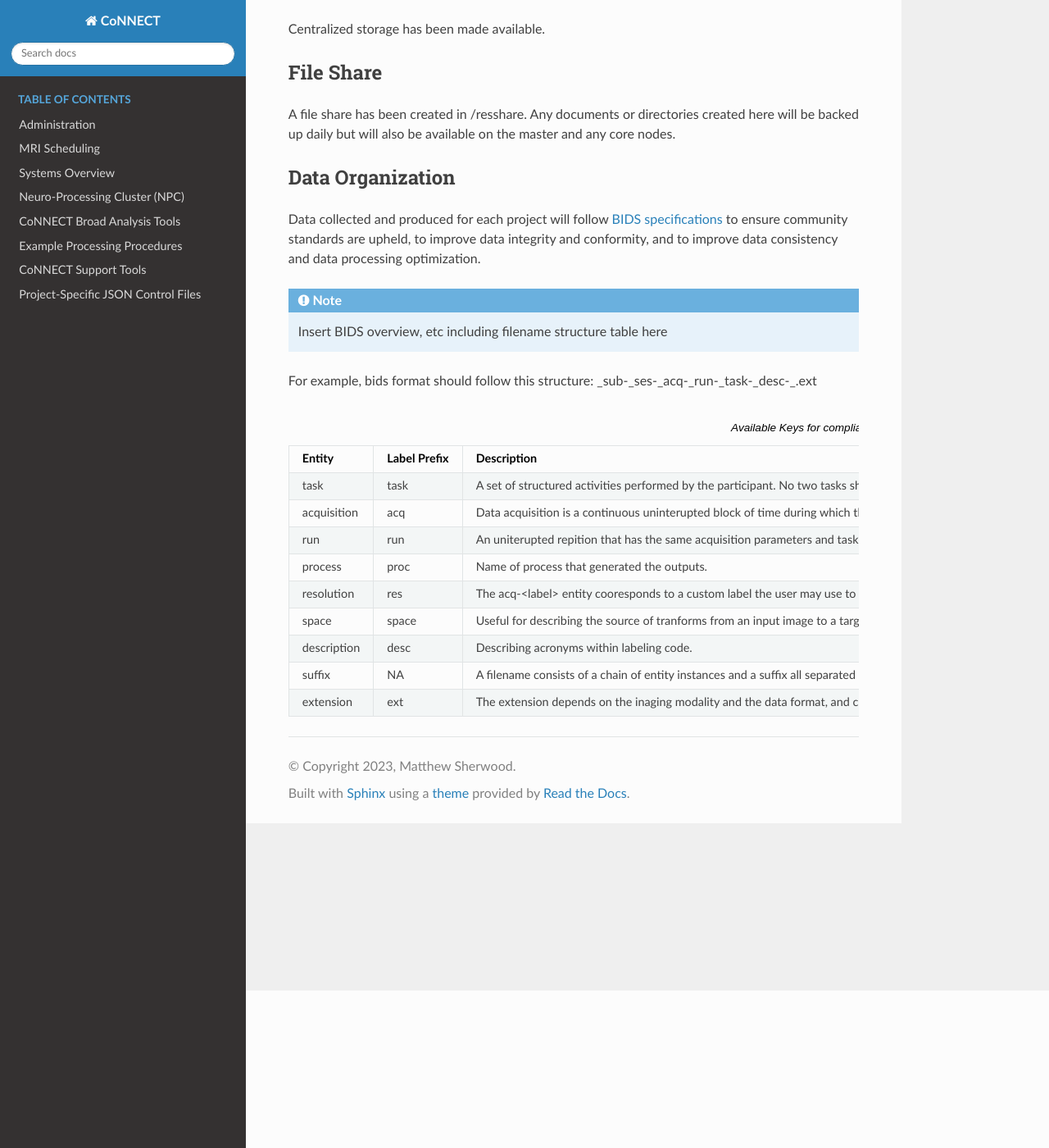
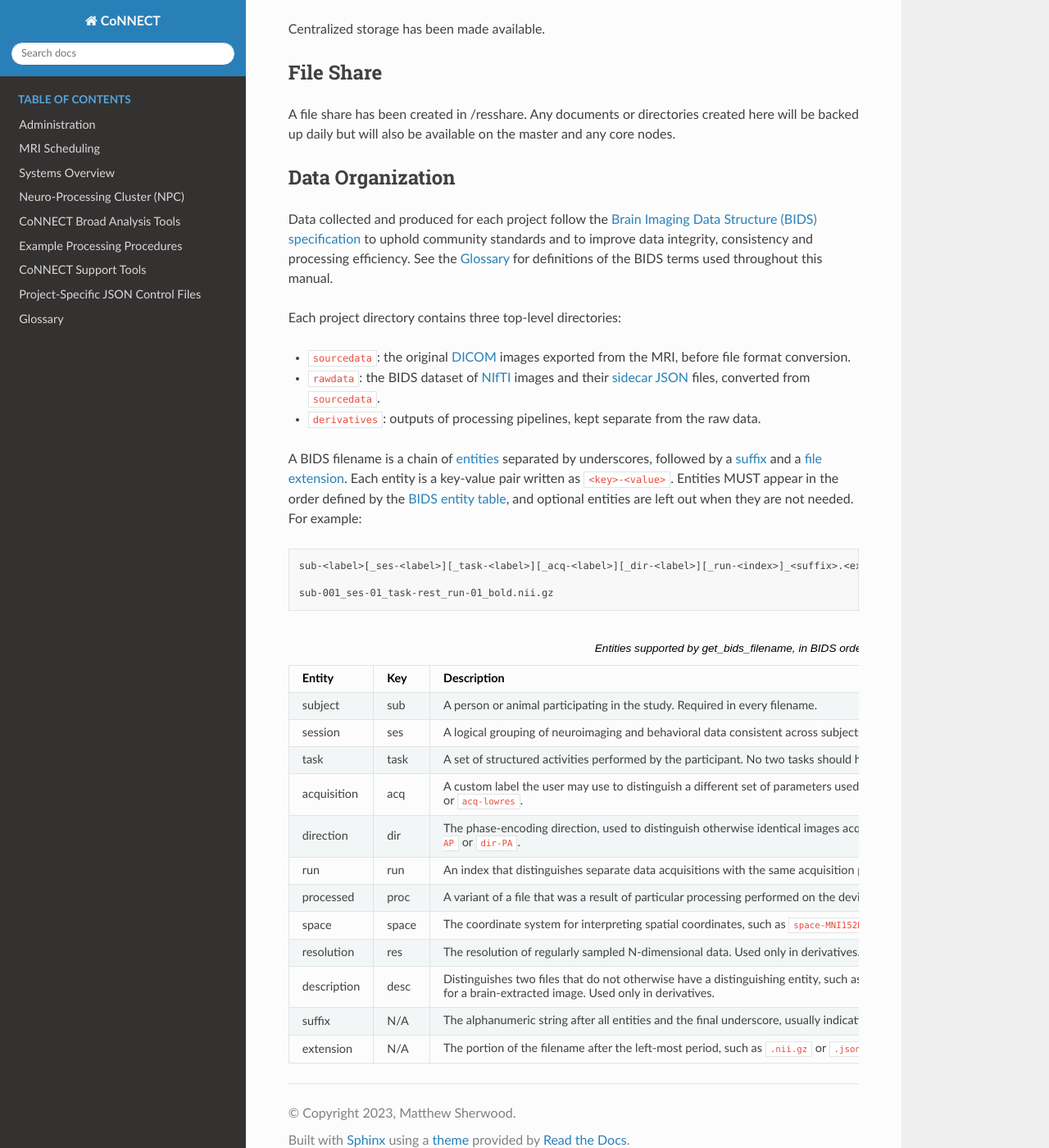
Before and after one commit to mattsherwood87/wsuconnect, a Sphinx documentation site: the page built from docs/source/systems_overview/data_storage.rst, in a window 1280 px wide and 1400 px high, scrolled down 192 px. Shown: the whole window at 82% size. Built offline with Sphinx 7.4.7 and the Read the Docs theme 3.1.0, drawn with Linux system fonts in a browser that asks for light colours.

Commit message:
Add BIDS glossary and correct Data Organization terminology
Add a glossary page defining BIDS, image format, hardware and cluster
terms, and rewrite the Data Organization section and entity table to
match the BIDS specification (entity order, keys, definitions).

Co-Authored-By: Claude Opus 5.5 <noreply@anthropic.com>
Claude-Session: https://claude.ai/code/session_01RuKq8sGMeBb23TQgV9bpw7

```diff
--- a/docs/source/index.rst
+++ b/docs/source/index.rst
@@ -34,3 +34,4 @@ data loss, expedited data processing and rapid project development.
    example_processing_procedures/index
    support_tools/index
    project-specific_JSON_control_files/index
+   glossary
--- a/docs/source/systems_overview/data_storage.rst
+++ b/docs/source/systems_overview/data_storage.rst
@@ -15,53 +15,78 @@ A file share has been created in /resshare. Any documents or directories created
 available on the master and any core nodes.
 
 
+.. _data_organization:
+
 Data Organization
 -----------------
 
-Data collected and produced for each project will follow `BIDS specifications <https://bids-specification.readthedocs.io/en/stable/>`__ to ensure community standards are upheld, to improve
-data integrity and conformity, and to improve data consistency and data processing optimization.
+Data collected and produced for each project follow the `Brain Imaging Data Structure (BIDS) specification <https://bids-specification.readthedocs.io/en/stable/>`__
+to uphold community standards and to improve data integrity, consistency and processing efficiency. See the :doc:`../glossary` for
+definitions of the BIDS terms used throughout this manual.
 
-.. note:: Insert BIDS overview, etc including filename structure table here
+Each project directory contains three top-level directories:
 
+* ``sourcedata``: the original :term:`DICOM` images exported from the MRI, before file format conversion.
+* ``rawdata``: the BIDS dataset of :term:`NIfTI` images and their :term:`sidecar JSON` files, converted from ``sourcedata``.
+* ``derivatives``: outputs of processing pipelines, kept separate from the raw data.
 
-For example, bids format should follow this structure:
-_sub-_ses-_acq-_run-_task-_desc-_.ext
+A BIDS filename is a chain of :term:`entities <entity>` separated by underscores, followed by a :term:`suffix` and a
+:term:`file extension`. Each entity is a key-value pair written as ``<key>-<value>``. Entities MUST appear in the order defined by the
+`BIDS entity table <https://bids-specification.readthedocs.io/en/stable/appendices/entity-table.html>`__, and optional entities
+are left out when they are not needed. For example:
+
+.. code-block:: text
+
+    sub-<label>[_ses-<label>][_task-<label>][_acq-<label>][_dir-<label>][_run-<index>]_<suffix>.<extension>
+
+    sub-001_ses-01_task-rest_run-01_bold.nii.gz
 
 
 .. _get_bids_filename_table:
 
-.. list-table:: Available Keys for compliant get_bids_filename from input labels.
-   :widths: 30 15 55
+.. list-table:: Entities supported by get_bids_filename, in BIDS order.
+   :widths: 20 20 60
    :header-rows: 1
 
    * - **Entity**
-     - **Label Prefix**
+     - **Key**
      - **Description**
+   * - subject
+     - sub
+     - A person or animal participating in the study. Required in every filename.
+   * - session
+     - ses
+     - A logical grouping of neuroimaging and behavioral data consistent across subjects.
    * - task
      - task
-     - A set of structured activities performed by the participant. No two tasks should have the same name.
+     - A set of structured activities performed by the participant. No two tasks should have the same label.
    * - acquisition
      - acq
-     - Data acquisition is a continuous uninterupted block of time during which the MRI was acquiring data.
+     - A custom label the user may use to distinguish a different set of parameters used for acquiring the same modality,
+       such as ``acq-highres`` or ``acq-lowres``.
+   * - direction
+     - dir
+     - The phase-encoding direction, used to distinguish otherwise identical images acquired with different phase-encoding
+       directions, such as ``dir-AP`` or ``dir-PA``.
    * - run
      - run
-     - An uniterupted repition that has the same acquisition parameters and task.
-   * - process
+     - An index that distinguishes separate data acquisitions with the same acquisition parameters and task within the same session.
+   * - processed
      - proc
-     - Name of process that generated the outputs.
+     - A variant of a file that was a result of particular processing performed on the device (the MRI scanner).
+   * - space
+     - space
+     - The coordinate system for interpreting spatial coordinates, such as ``space-MNI152NLin2009cAsym`` for a standard-space template.
    * - resolution
      - res
-     - The acq-<label> entity cooresponds to a custom label the user may use to distinguish a different set of parameters used for acquiring the same modality.
-       For example <acq-highres> or <acq-lowres>.
-   * - space
-     - space
-     - Useful for describing the source of tranforms from an input image to a target space.
+     - The resolution of regularly sampled N-dimensional data. Used only in derivatives.
    * - description
      - desc
-     - Describing acronyms within labeling code.
+     - Distinguishes two files that do not otherwise have a distinguishing entity, such as ``desc-brain`` for a brain-extracted image.
+       Used only in derivatives.
    * - suffix
-     - NA
-     - A filename consists of a chain of entity instances and a suffix all separated by underscores, and an extension.
+     - N/A
+     - The alphanumeric string after all entities and the final underscore, usually indicating the modality, such as ``T1w`` or ``bold``.
    * - extension
-     - ext
-     - The extension depends on the inaging modality and the data format, and can convey further details of the file's content.
+     - N/A
+     - The portion of the filename after the left-most period, such as ``.nii.gz`` or ``.json``. Depends on the modality and data format.
```
Also changed, not shown: docs/source/glossary.rst (added, +148 -0 lines).
